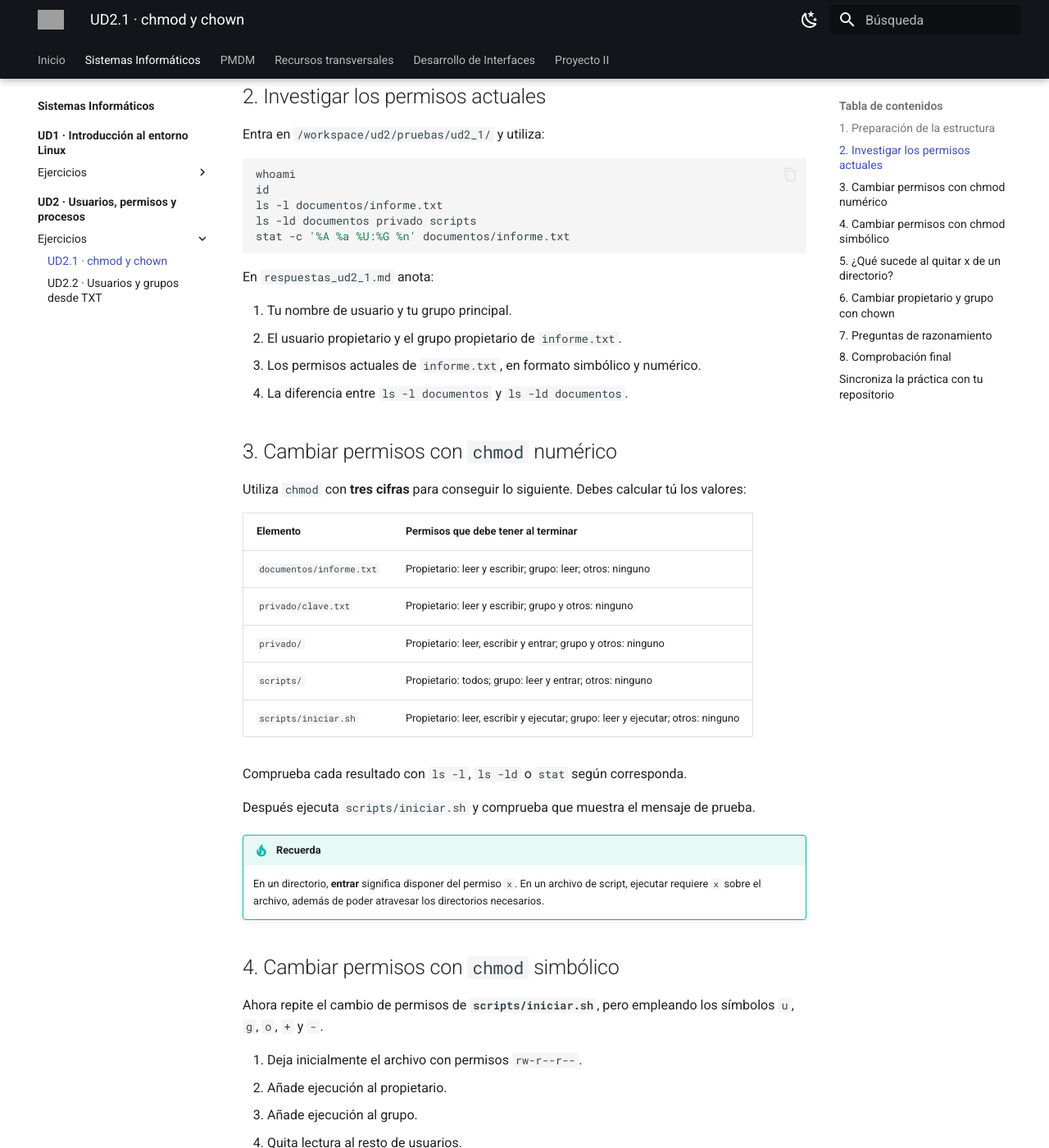
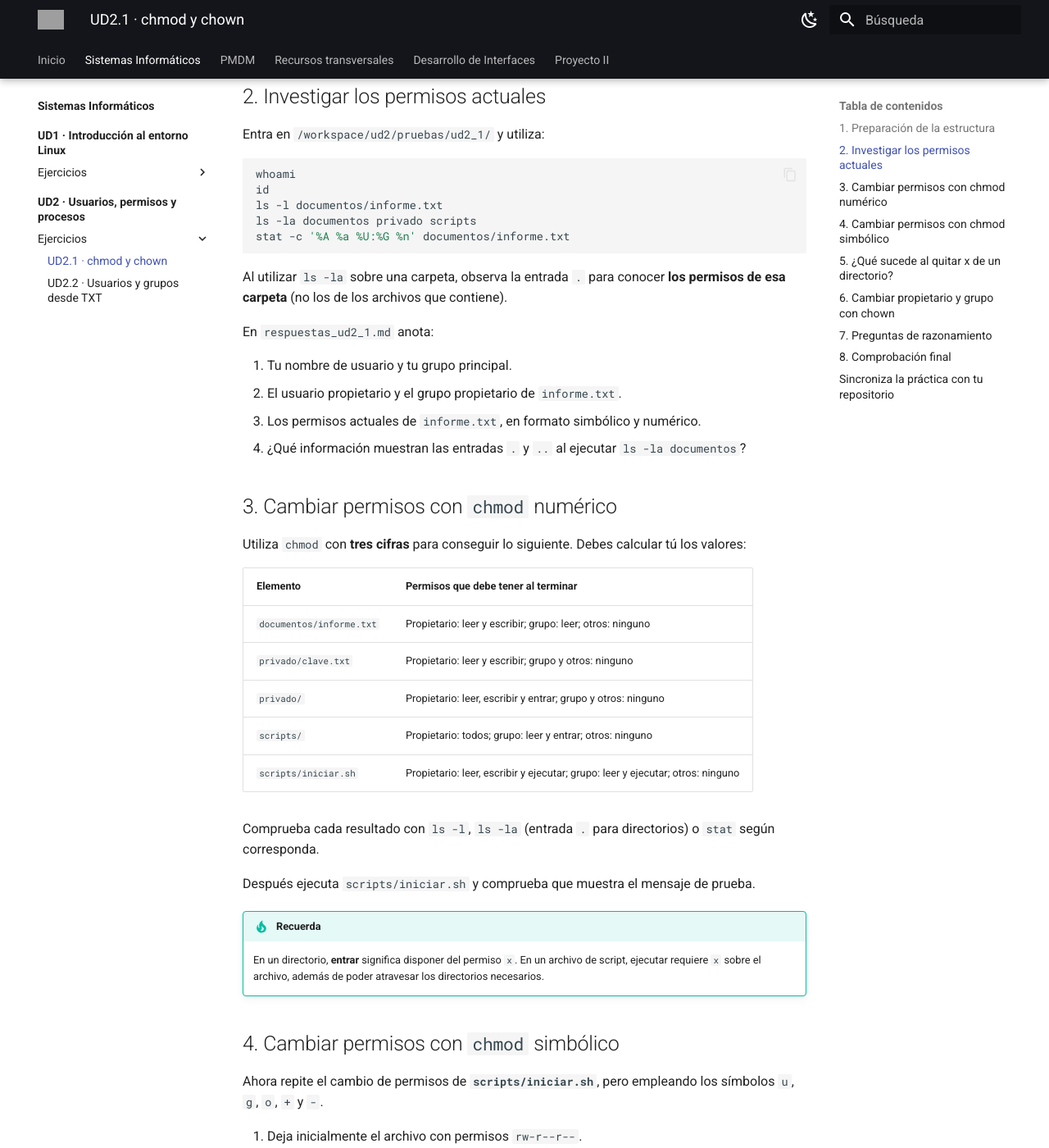
Before and after one commit to erciapps/web-home, an MkDocs documentation site: the page built from docs/si/ud2/ejercicios/ud2_1.md, in a window 1280 px wide and 1400 px high, scrolled down 1186 px. Shown: the whole window at 82% size. Built offline with MkDocs 1.6.1 and Material for MkDocs 9.7.7, drawn with Linux system fonts in a browser that asks for light colours; grey boxes are pictures that could not be loaded.

Commit message:
docs(si): actualizar UD2.1 con ls -la

````diff
--- a/docs/si/ud2/ejercicios/ud2_1.md
+++ b/docs/si/ud2/ejercicios/ud2_1.md
@@ -51,16 +51,18 @@ Entra en `/workspace/ud2/pruebas/ud2_1/` y utiliza:
 whoami
 id
 ls -l documentos/informe.txt
-ls -ld documentos privado scripts
+ls -la documentos privado scripts
 stat -c '%A %a %U:%G %n' documentos/informe.txt
 ```
+
+Al utilizar `ls -la` sobre una carpeta, observa la entrada `.` para conocer **los permisos de esa carpeta** (no los de los archivos que contiene).
 
 En `respuestas_ud2_1.md` anota:
 
 1. Tu nombre de usuario y tu grupo principal.
 2. El usuario propietario y el grupo propietario de `informe.txt`.
 3. Los permisos actuales de `informe.txt`, en formato simbólico y numérico.
-4. La diferencia entre `ls -l documentos` y `ls -ld documentos`.
+4. ¿Qué información muestran las entradas `.` y `..` al ejecutar `ls -la documentos`?
 
 ## 3. Cambiar permisos con `chmod` numérico
 
@@ -74,7 +76,7 @@ Utiliza `chmod` con **tres cifras** para conseguir lo siguiente. Debes calcular
 | `scripts/` | Propietario: todos; grupo: leer y entrar; otros: ninguno |
 | `scripts/iniciar.sh` | Propietario: leer, escribir y ejecutar; grupo: leer y ejecutar; otros: ninguno |
 
-Comprueba cada resultado con `ls -l`, `ls -ld` o `stat` según corresponda.
+Comprueba cada resultado con `ls -l`, `ls -la` (entrada `.` para directorios) o `stat` según corresponda.
 
 Después ejecuta `scripts/iniciar.sh` y comprueba que muestra el mensaje de prueba.
 
````
